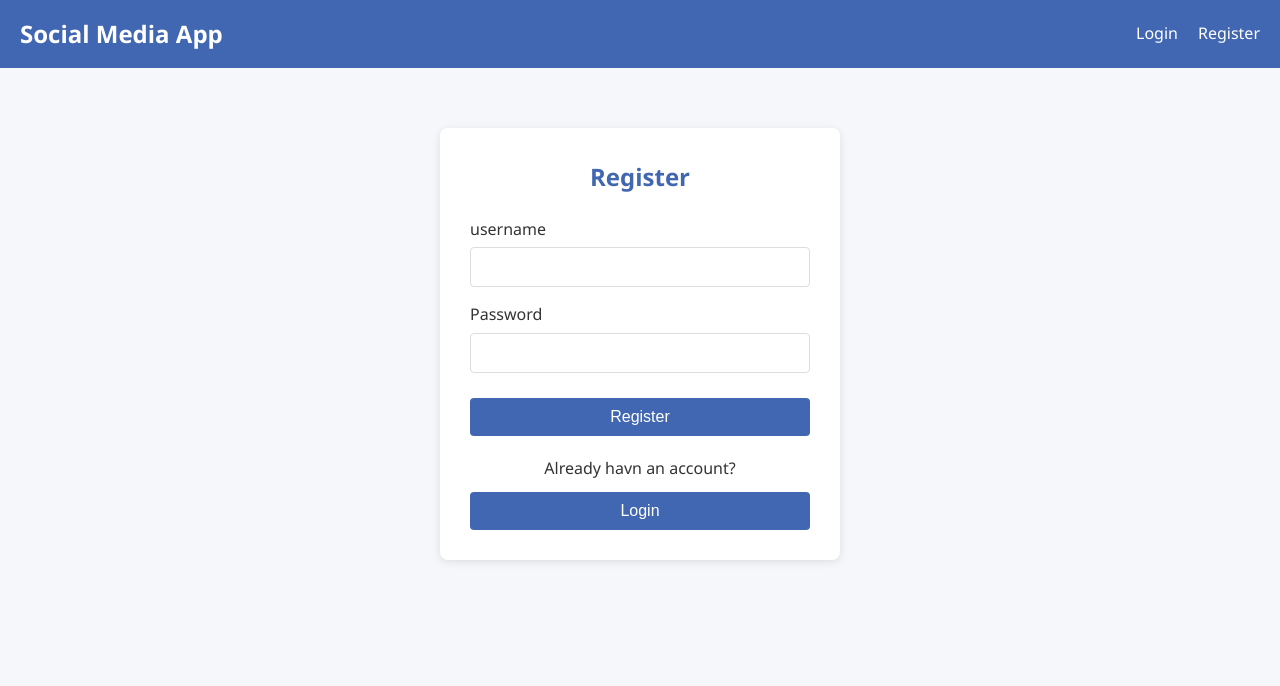
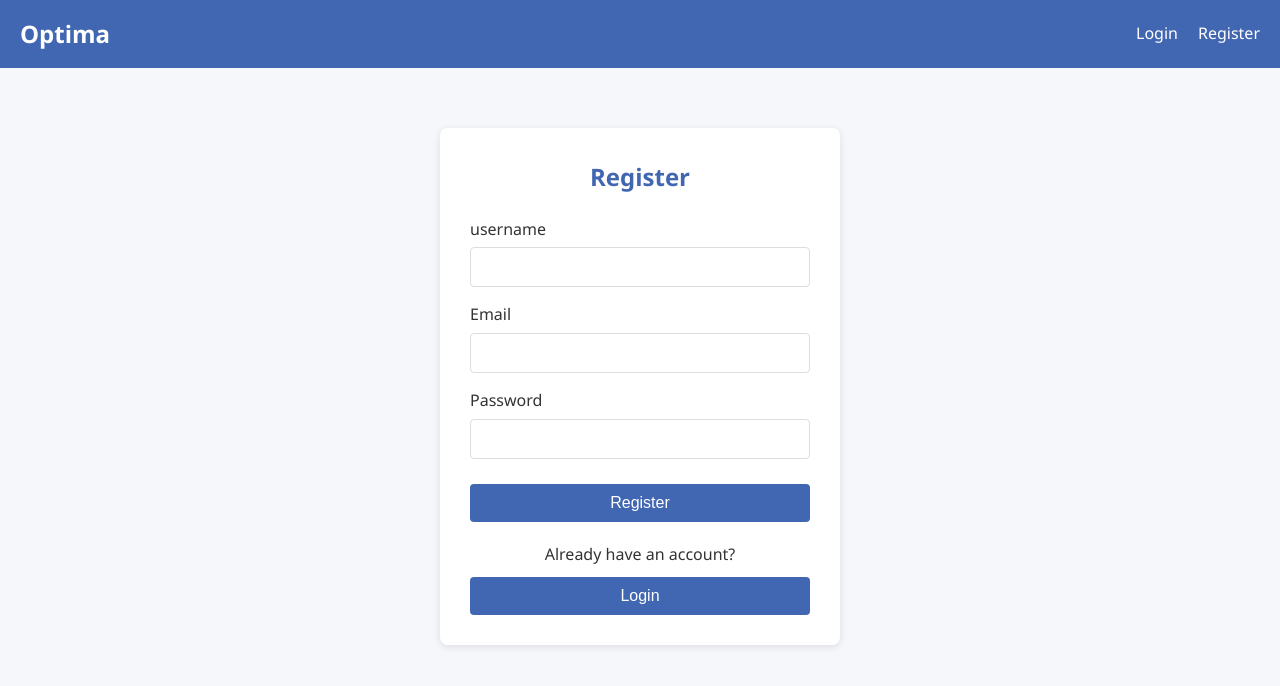
Before and after one commit to julianDalban/social-media-frontend, a React (Create React App) app: page /register in a window 1280 px wide. Shown: the top 686 px of the page. Built offline with nearby package versions, Linux system fonts and the light colour scheme.

Commit message:
Few bug changes. Build runs completely as of now. Some functionality could be better, but everything works overall.

```diff
--- a/src/App.js
+++ b/src/App.js
@@ -1,4 +1,4 @@
-import React, { Children } from "react";
+import React from "react";
 import { BrowserRouter as Router, Routes, Route, Navigate } from "react-router-dom";
 import { AuthProvider, useAuth } from "./contexts/AuthContext";
 
--- a/src/components/Auth/Register.js
+++ b/src/components/Auth/Register.js
@@ -48,6 +48,16 @@ const Register = () => {
                     />
                 </div>
                 <div className="form-group">
+                    <label htmlFor="email">Email</label>
+                    <input
+                        type="email"
+                        id="email"
+                        value={email}
+                        onChange={(e) => setEmail(e.target.value)}
+                        required
+                    />
+                </div>
+                <div className="form-group">
                     <label htmlFor="password">Password</label>
                     <input
                         type="password"
@@ -62,7 +72,7 @@ const Register = () => {
                 </button>
             </form>
             <p>
-                Already havn an account?{' '}
+                Already have an account?{' '}
                 <button onClick={() => navigate('/login')}>Login</button>
             </p>
         </div>
--- a/src/components/Layout/Navbar.js
+++ b/src/components/Layout/Navbar.js
@@ -14,7 +14,7 @@ const Navbar = () => {
     return (
         <nav className="navbar">
             <div className="navbar-brand">
-                <Link to="/">Social Media App</Link>
+                <Link to="/">Optima</Link>
             </div>
             <div className="navbar-menu">
                 {isAuthenticated ? (
--- a/src/components/Post/PostItem.js
+++ b/src/components/Post/PostItem.js
@@ -2,7 +2,7 @@ import React, { useState, useEffect, use } from "react";
 import { Link, useAsyncError } from "react-router-dom";
 import { postService } from "../../services/api";
 import { useAuth } from "../../contexts/AuthContext";
-import CommentSection from '/CommentSection';
+import CommentSection from './CommentSection';
 
 const PostItem = ({ post }) => {
     const [isLiked, setIsLiked] = useState(null);
--- a/src/components/Task/TaskWidget.js
+++ b/src/components/Task/TaskWidget.js
@@ -4,9 +4,9 @@ import TaskItem from './TaskItem';
 const TaskWidget = () => {
     const [tasks, setTasks] = useState([
         { id: 1, title: 'Complete homework', reward: '15m', completed: false },
-    { id: 2, title: 'Read for 30 minutes', reward: '20m', completed: false },
-    { id: 3, title: 'Go for a walk', reward: '25m', completed: true },
-    { id: 4, title: 'Practice piano', reward: '15m', completed: false }
+        { id: 2, title: 'Read for 30 minutes', reward: '20m', completed: false },
+        { id: 3, title: 'Go for a walk', reward: '25m', completed: true },
+        { id: 4, title: 'Practice piano', reward: '15m', completed: false }
     ]);
 
     const [newTaskTitle, setNewTaskTitle] = useState('');
@@ -42,7 +42,7 @@ const TaskWidget = () => {
                     <TaskItem
                         key={task.id}
                         task={task}
-                        onComplete={() => handleCompleteTask(taskId)}
+                        onComplete={() => handleCompleteTask(task.id)}
                     />
                 })}
             </div>
--- a/src/pages/Home.js
+++ b/src/pages/Home.js
@@ -1,6 +1,9 @@
 import React, { useState, useEffect } from "react";
 import { postService } from "../services/api";
 import { useAuth } from "../contexts/AuthContext";
+import CreatePost from "../components/Post/CreatePost";
+import PostList from "../components/Post/PostList";
+import TaskWidget from '../components/Task/TaskWidget';
 
 const Home = () => {
     const [posts, setPosts] = useState([]);
```
